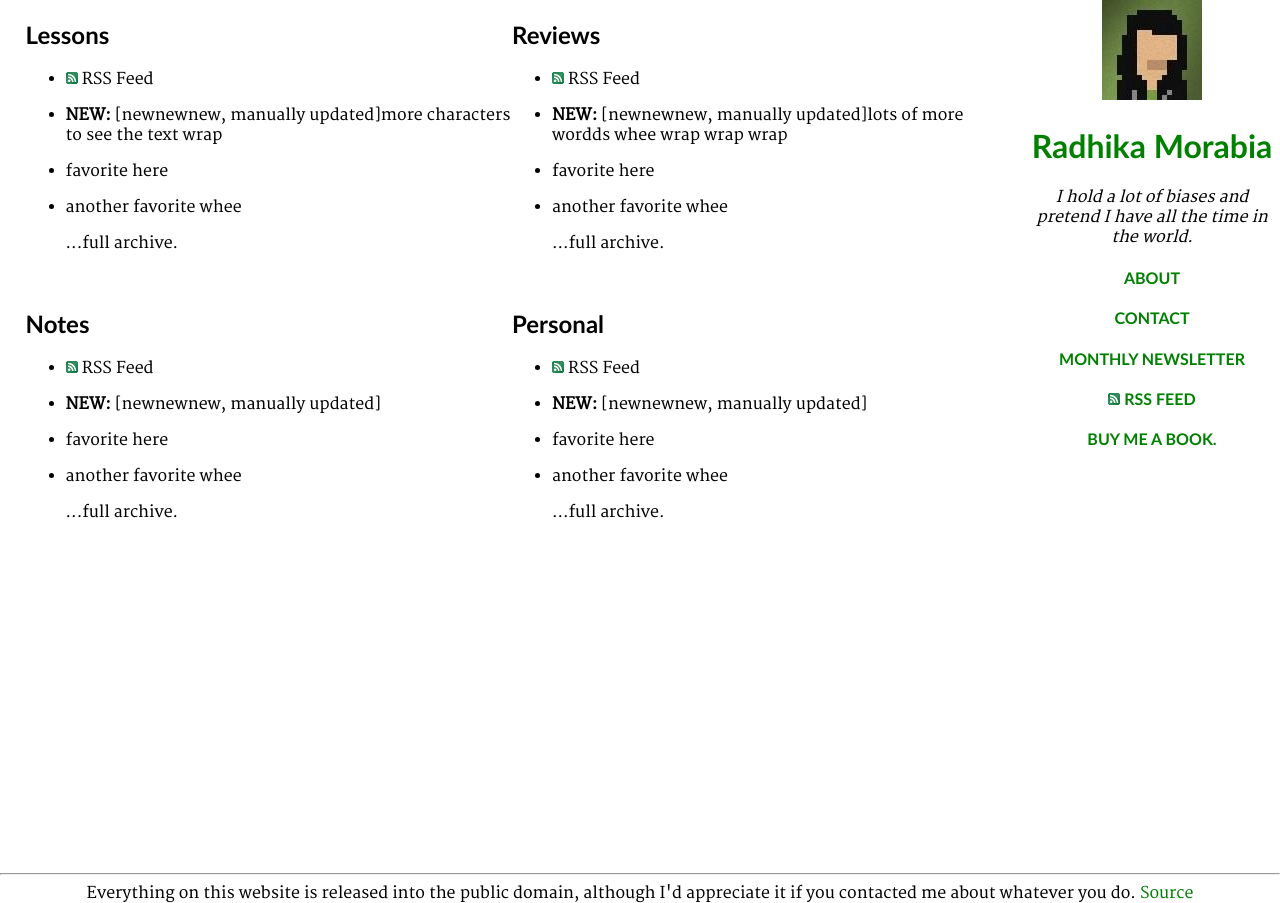
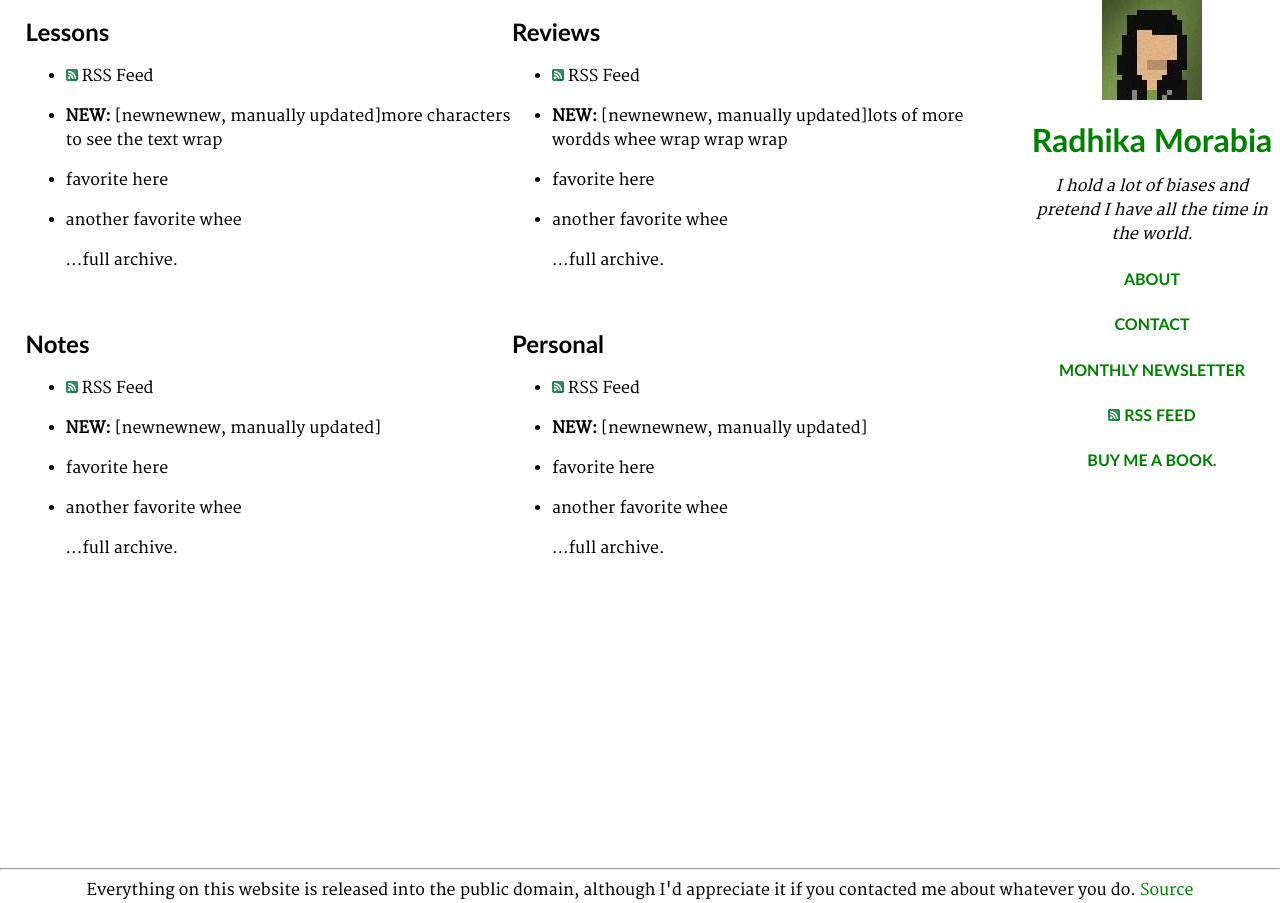
Before and after one commit to rmorabia/radhika.dev, a Jekyll site: the page index.html, which Jekyll copies as it is, in a window 1280 px wide. Built offline with Jekyll 4.4.1, drawn with Linux system fonts in a browser that asks for light colours; Markdown is read by kramdown in place of the engine named in the settings.

Commit message:
fix post date

```diff
--- a/_layouts/post.html
+++ b/_layouts/post.html
@@ -3,7 +3,7 @@
 ---
 
 <h1>{{ page.title }}</h1>
-<p class="meta">{{ page.date }}</p>
+<p class="meta">{{ page.date | date: "%B %d, %Y" }}</p>
 
 <div class="post">
 {{ content }}
--- a/css/stylesheet.css
+++ b/css/stylesheet.css
@@ -20,6 +20,7 @@
 .pure-g [class *= "pure-u"],
 .pure-g-r [class *= "pure-u"] {
     font-family: 'Merriweather', "Georgia", serif;
+
 }
 
 :link, :visited {
@@ -31,17 +32,18 @@
 html {
     position: relative;
     min-height: 100%;
+    line-height: 150%;
 }
 
-/*body {
-    margin-bottom: 25px;
-}*/
+body {
+    margin-bottom: 50px;
+}
 
 footer {
     position: absolute;
     left: 0;
     bottom: 0;
-    height: 35px;
+    height: 40px;
     width: 100%;
 }
 
```
